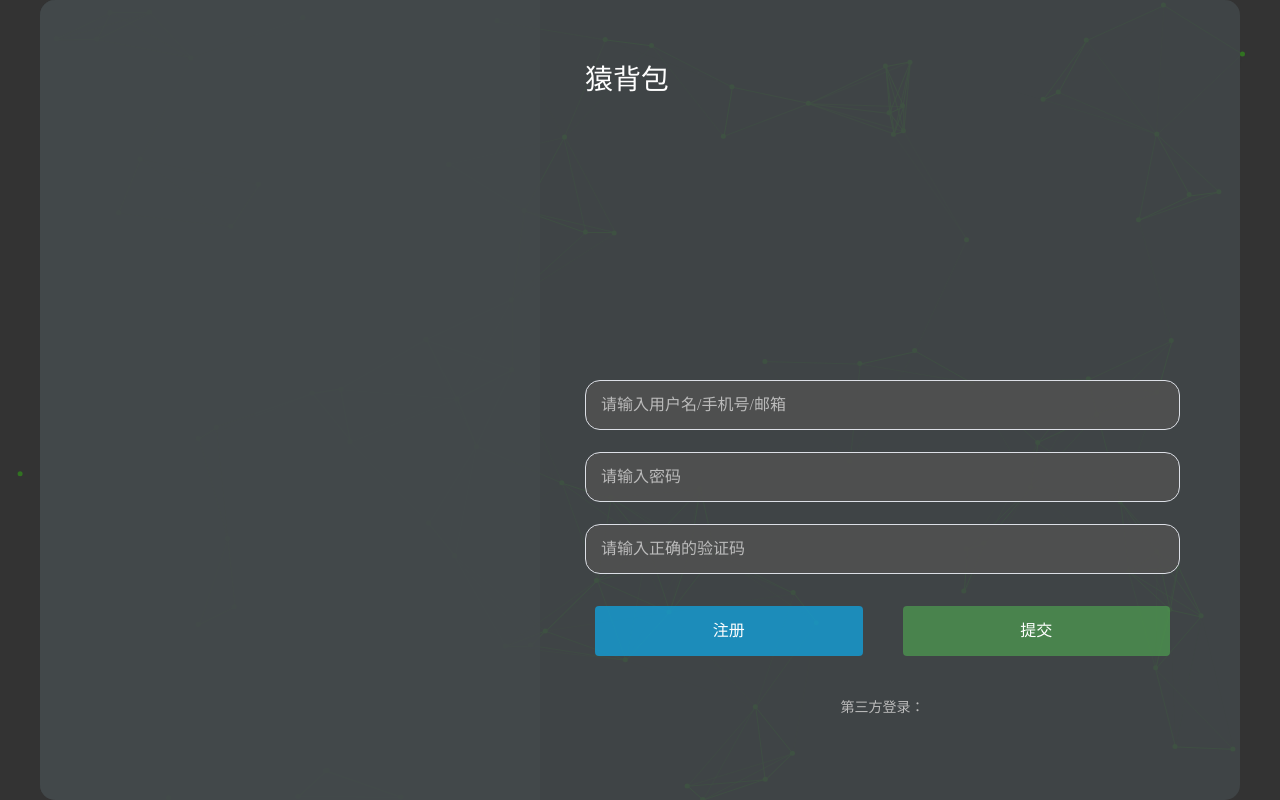
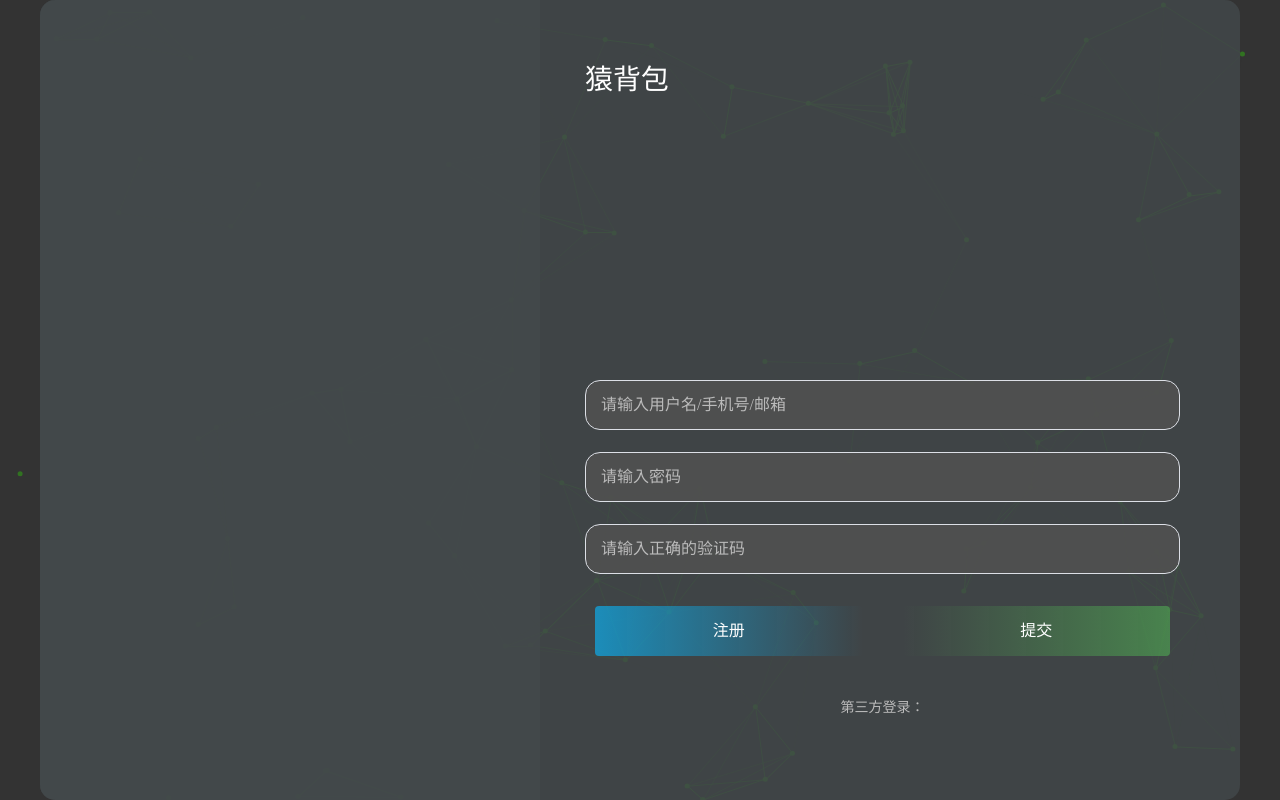
Before and after one commit to uuuvvv/ape-backpack-uv2, a Vue app: page /#/login in a window 1280 px wide. Built offline with nearby package versions, Linux system fonts and the light colour scheme.

Commit message:
登录按钮美化

```diff
--- a/src/assets/scss/color.scss
+++ b/src/assets/scss/color.scss
@@ -11,3 +11,5 @@ $sc-r13: rgb(13, 172, 235);
 $sc-ra13: rgba(13, 172, 235,.7);
 $sc-ra67: rgba(67, 73, 75, 0.8);
 $sc-ra80: rgba(80, 80, 80, 0.9);
+$sc-ra77: rgba(77, 158, 81,.7);
+$sc-ra255:rgba(255,255,255,0);
--- a/src/views/login/index.vue
+++ b/src/views/login/index.vue
@@ -160,15 +160,22 @@ export default {
         }
         .el-button {
           @include sm-font($a: 16px, $c: $sc-ff);
-          @include sm-whbc(100px, 50px, $sc-ra13);
-
+          @include sm-whbc(100px, 50px);
+          background-image: linear-gradient(to right, $sc-ra13, $sc-ra255);
           flex: 1;
           color: #fff;
           border-style: none;
           margin-right: 30px;
           &:last-child{
-            background-color: rgba(77, 158, 81,.7);
+            // background-color: rgba(77, 158, 81,.7);
             margin-right: 0px;
+            background-image: linear-gradient(to right,  $sc-ra255, $sc-ra77);
+          }
+          &:hover{
+            background: $sc-ra13;
+          }
+          &:last-child:hover{
+            background: $sc-ra77;
           }
         }
         .sub-btn{
```
